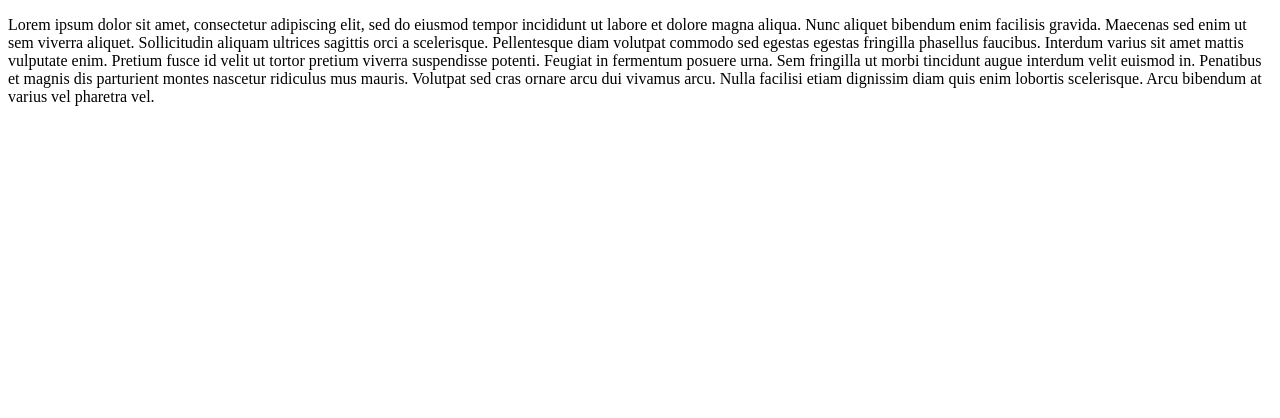
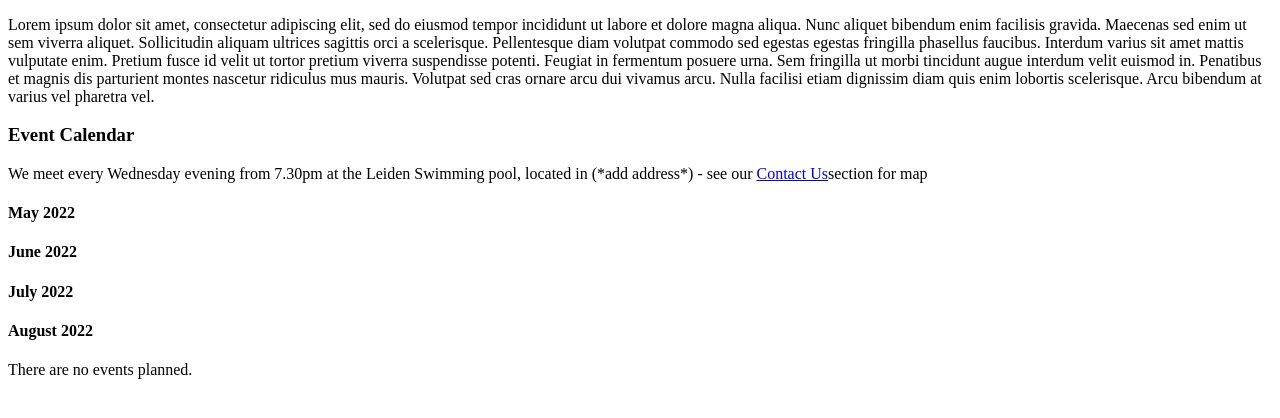
Before and after one commit to hlmnicholson/responsive-club, a plain HTML site: page index.html in a window 1280 px wide. Shown: the part 240-658 px from the top of the page. Drawn offline with Linux system fonts and the light colour scheme.

Commit message:
events calendar initial setup

```diff
--- a/index.html
+++ b/index.html
@@ -33,7 +33,15 @@
           Volutpat sed cras ornare arcu dui vivamus arcu. Nulla facilisi etiam dignissim diam quis enim lobortis
           scelerisque. Arcu bibendum at varius vel pharetra vel.</p>
       </section>
-      <section></section>
+      <section id="event-calendar">
+        <h3>Event Calendar</h3>
+        <p>We meet every Wednesday evening from 7.30pm at the Leiden Swimming pool, located in (*add address*) - see our <a href="#contact">Contact Us</a>section for map</p>
+        <h4>May 2022</h4>
+        <h4>June 2022</h4>
+        <h4>July 2022</h4>
+        <h4>August 2022</h4>
+        <p>There are no events planned.</p>
+      </section>
       <section></section>
       <section></section>
     </main>
```
